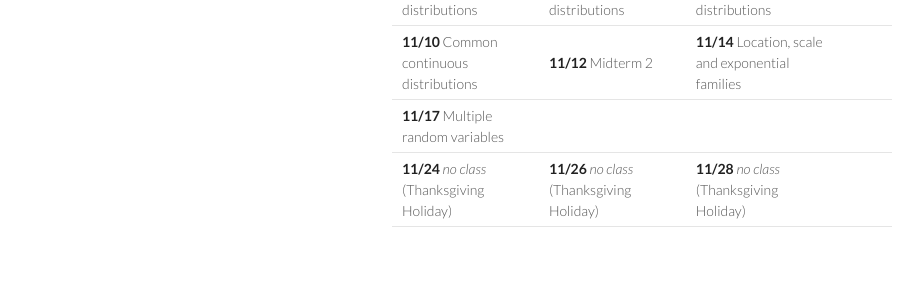
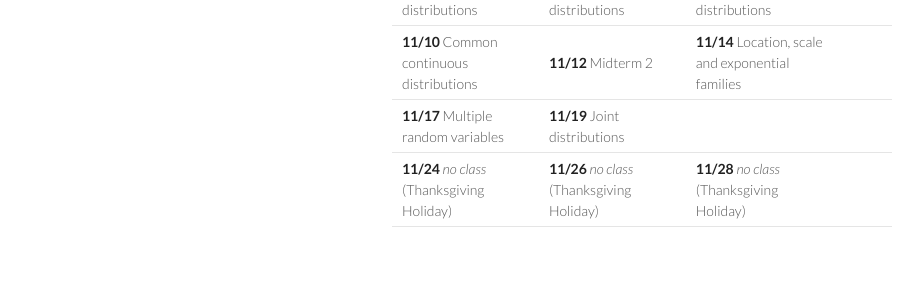
Before and after one commit to tulane-math-3070/2025Fall, a Jekyll site: the page built from schedule/schedule.md, in a window 1280 px wide. Shown: the part 1095-1389 px from the top of the page, without its empty margins (178-1101 px from the left). Built offline with Jekyll 4.4.1, drawn with Linux system fonts in a browser that asks for light colours.

```diff
--- a/schedule/schedule.md
+++ b/schedule/schedule.md
@@ -39,5 +39,5 @@ Topics:
 | **10/27** Common discrete distributions | **10/29** Common discrete distributions | **10/31** Common continuous distributions | [HW5](../HW/HW5/HW5.pdf) |
 | **11/03** Common continuous distributions | **11/05** Common continuous distributions | **11/07** Common continuous distributions | |
 | **11/10** Common continuous distributions | **11/12** Midterm 2 | **11/14** Location, scale and exponential families | |
-| **11/17** Multiple random variables | | | |
+| **11/17** Multiple random variables | **11/19** Joint distributions | | |
 | **11/24** _no class_ (Thanksgiving Holiday) | **11/26**  _no class_ (Thanksgiving Holiday) | **11/28**  _no class_ (Thanksgiving Holiday) | |
```
Also changed, not shown: 3 other files.
